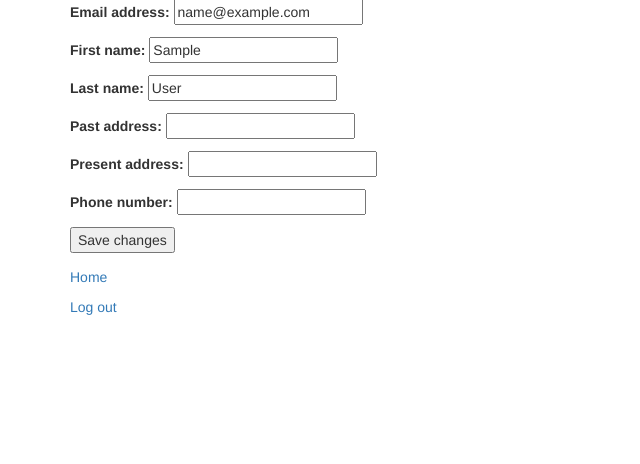
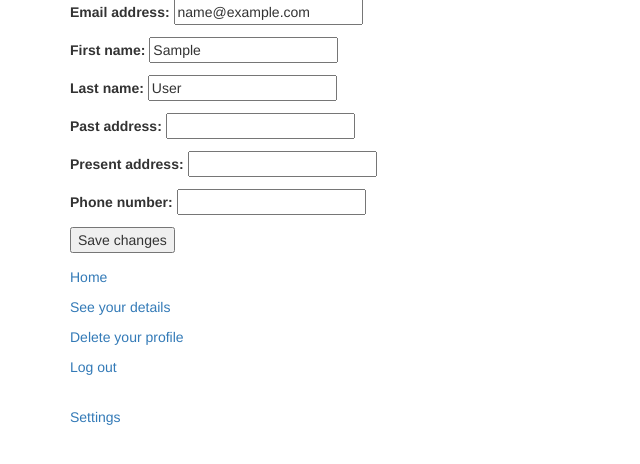
Before and after one commit to Grzegorz-Olszewski/create_your_profile, a Django app: page /update_profile/ in a window 1280 px wide. Shown: the part 64-528 px from the top of the page, without its empty margins (0-640 px from the left). Run offline with Django 3.2, Linux system fonts and the light colour scheme; the visitor is signed in with stand-in values (Sample User, id 1); data comes from the database, SQL or seed files in the repository; some libraries are stand-ins or nearby versions.

Commit message:
Add missing view

```diff
--- a/core/templates/core/details.html
+++ b/core/templates/core/details.html
@@ -12,5 +12,7 @@
 <p><a href="{% url 'home' %}">Home</a></p>
 <p><a href="{% url 'delete' %}">Delete your profile</a></p>
 <p><a href="{% url 'logout' %}">Log out</a></p><br>
+<p><a href="{% url 'settings' %}">Settings</a></p>
+
 
 {% endblock %}
--- a/core/templates/core/home.html
+++ b/core/templates/core/home.html
@@ -11,7 +11,9 @@
 <p><a href="{% url 'password' %}">Change password</a></p>
 {% endif %}
 <p><a href="{% url 'update_profile' %}">Update profile</a></p>
+<p><a href="{% url 'delete' %}">Delete your profile</a></p>
 <p><a href="{% url 'details' %}">See your details</a></p>
 <p><a href="{% url 'logout' %}">Log out</a></p><br>
+<p><a href="{% url 'settings' %}">Settings</a></p>
 
 {% endblock %}
--- a/core/templates/core/password.html
+++ b/core/templates/core/password.html
@@ -14,4 +14,6 @@
 <p><a href="{% url 'update_profile' %}">Update profile</a></p>
 <p><a href="{% url 'details' %}">See your details</a></p>
 <p><a href="{% url 'logout' %}">Log out</a></p><br>
+<p><a href="{% url 'settings' %}">Settings</a></p>
+
 {% endblock %}
--- a/core/templates/core/profile_confirm_delete.html
+++ b/core/templates/core/profile_confirm_delete.html
@@ -10,4 +10,6 @@
 <p><a href="{% url 'update_profile' %}">Update profile</a></p>
 <p><a href="{% url 'details' %}">See your details</a></p>
 <p><a href="{% url 'logout' %}">Log out</a></p><br>
+<p><a href="{% url 'settings' %}">Settings</a></p>
+
 {% endblock %}
--- a/core/templates/core/profile_form.html
+++ b/core/templates/core/profile_form.html
@@ -23,6 +23,9 @@
     {% endif %}
 </form>
 <p><a href="{% url 'home' %}">Home</a></p>
+<p><a href="{% url 'details' %}">See your details</a></p>
+<p><a href="{% url 'delete' %}">Delete your profile</a></p>
 <p><a href="{% url 'logout' %}">Log out</a></p><br>
+<p><a href="{% url 'settings' %}">Settings</a></p>
 
 {% endblock %}
--- a/core/views.py
+++ b/core/views.py
@@ -10,12 +10,28 @@ from django.views.generic import DetailView, DeleteView
 from django.urls import reverse_lazy
 from django.contrib.auth.mixins import LoginRequiredMixin
 from django.contrib.auth.models import User
+from social_django.models import UserSocialAuth
 
 
 @login_required
 def home(request):
     return render(request, 'core/home.html')
 
+@login_required
+def settings(request):
+    user = request.user
+
+    try:
+        github_login = user.social_auth.get(provider='github')
+    except UserSocialAuth.DoesNotExist:
+        github_login = None
+
+    can_disconnect = (user.social_auth.count() > 1 or user.has_usable_password())
+
+    return render(request, 'core/settings.html', {
+        'github_login': github_login,
+        'can_disconnect': can_disconnect
+    })
 
 @login_required
 def password(request):
--- a/create_your_profile/settings.py
+++ b/create_your_profile/settings.py
@@ -138,5 +138,5 @@ LOGIN_REDIRECT_URL = 'home'
 SOCIAL_AUTH_GITHUB_KEY = 'fc74a2f29594542e1b63'
 SOCIAL_AUTH_GITHUB_SECRET = '2cce7b201cd6874b2e4f420307e902515ad5a5f2'
 SOCIAL_AUTH_LOGIN_ERROR_URL = '/settings/'
-SOCIAL_AUTH_LOGIN_REDIRECT_URL = 'home'
+SOCIAL_AUTH_LOGIN_REDIRECT_URL = '/settings/'
 SOCIAL_AUTH_RAISE_EXCEPTIONS = False
--- a/create_your_profile/urls.py
+++ b/create_your_profile/urls.py
@@ -12,5 +12,6 @@ urlpatterns = [
     path('logout/', auth_views.LogoutView.as_view(), name='logout'),
     path('oauth/', include('social_django.urls', namespace='social')),
     path('admin/', admin.site.urls),
+    path('settings/', core.views.settings, name='settings'),
     path('password/', core.views.password, name='password'),
 ]
```
Also changed, not shown: core/templates/core/settings.html (added, +26 -0 lines).
